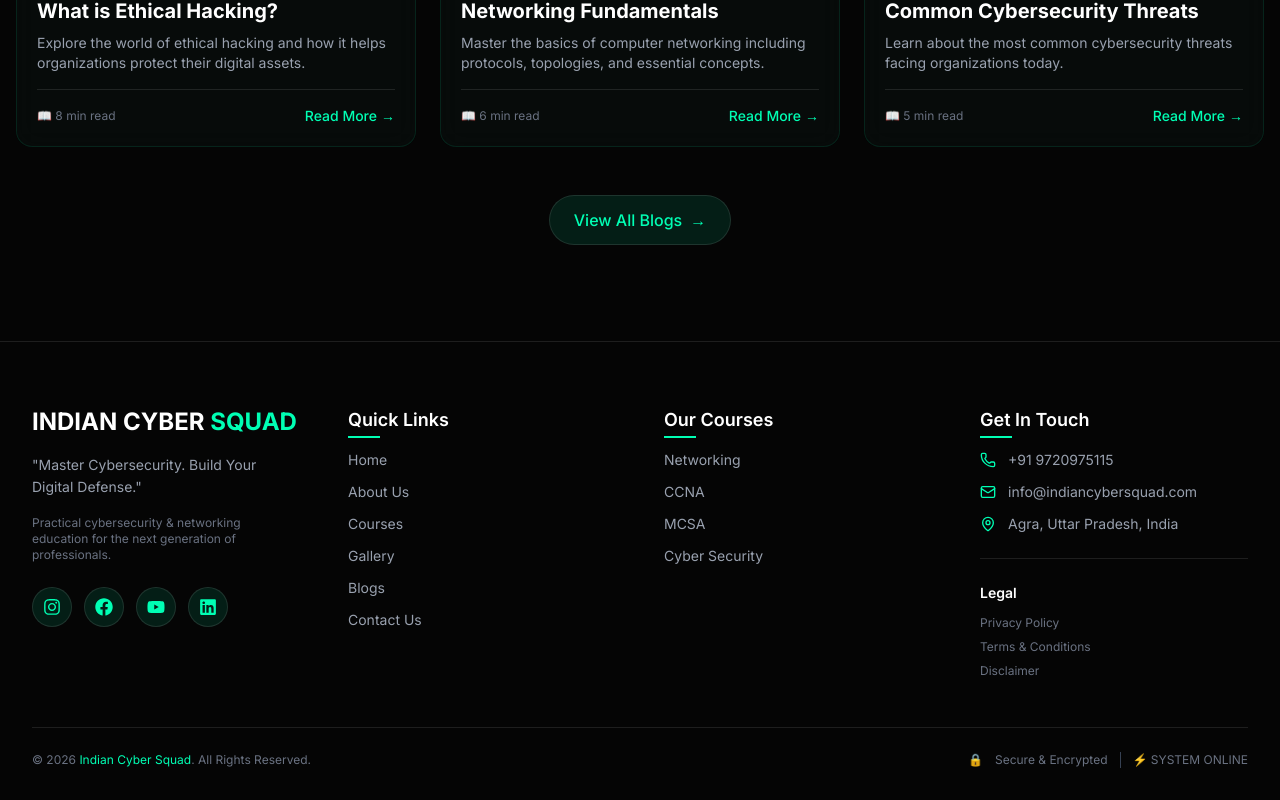
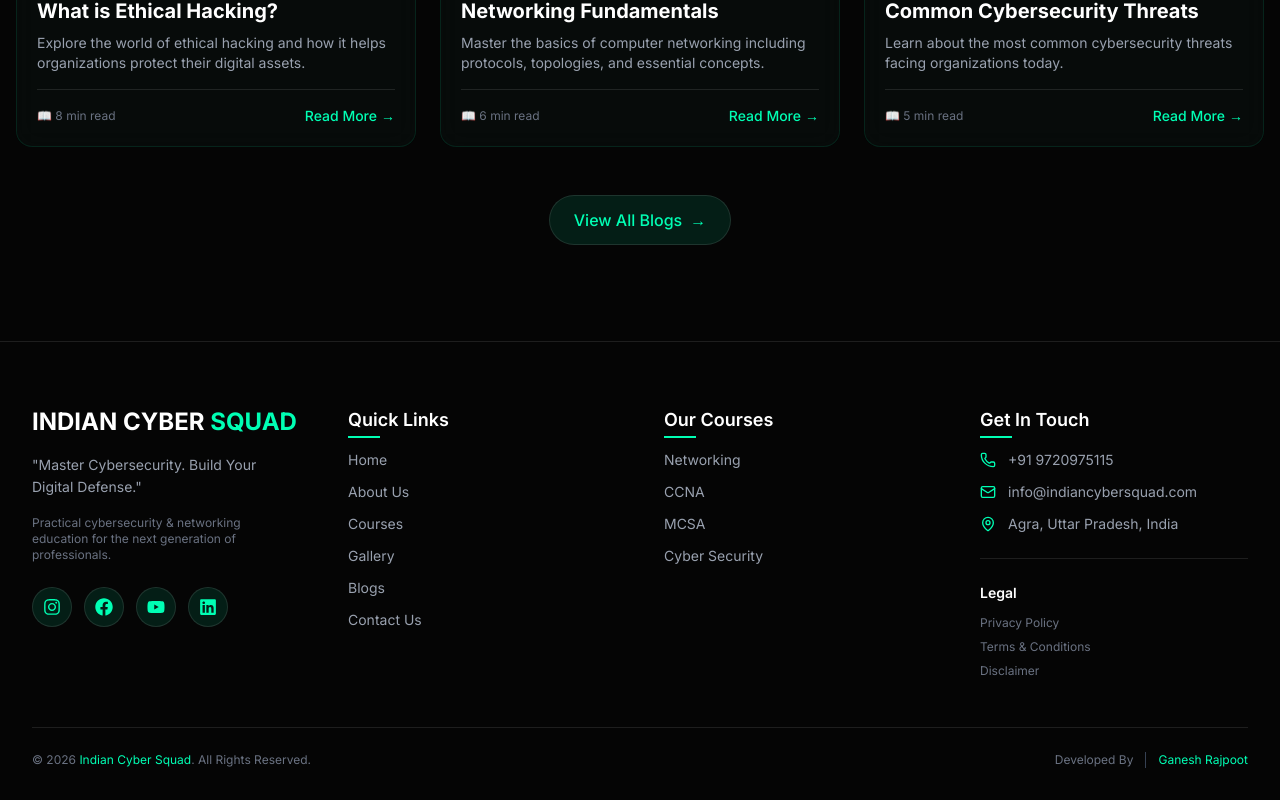
Before and after one commit to Ganesh-rajpoot/indian_cyber_squad, a Next.js app: page / in a window 1280 px wide. Shown: the part 6345-7145 px from the top of the page. Built offline with nearby package versions, Linux system fonts and the light colour scheme.

Commit message:
developed by added

```diff
--- a/components/Footer.tsx
+++ b/components/Footer.tsx
@@ -188,12 +188,25 @@
           <p className="text-gray-500 text-xs text-center md:text-left">
             © {currentYear} <span className="text-[#00ffb4]">Indian Cyber Squad</span>. All Rights Reserved.
           </p>
+          {/* <div className="flex items-center gap-3 text-xs">
+            <span className="text-gray-600">🔒</span>
+            <span className="text-gray-500">Developed By</span>
+            <span className="w-px h-4 bg-gray-700"></span>
+            <span className="text-gray-500"></span>
+          </div> */}
           <div className="flex items-center gap-3 text-xs">
-            <span className="text-gray-600">🔒</span>
-            <span className="text-gray-500">Secure & Encrypted</span>
-            <span className="w-px h-4 bg-gray-700"></span>
-            <span className="text-gray-500">⚡ SYSTEM ONLINE</span>
-          </div>
+          {/* <span className="text-gray-600">🔒</span> */}
+          <span className="text-gray-500">Developed By</span>
+          <span className="w-px h-4 bg-gray-700"></span>
+          <a
+            href="https://ganesh-rajpoot.github.io/portpolio/"
+            target="_blank"
+            rel="noopener noreferrer"
+            className="text-gray-500 hover:text-[#00ffb4] transition-colors duration-200"
+          >
+            <span className="text-[#00ffb4]">Ganesh Rajpoot</span>
+          </a>
+        </div>
         </div>
       </div>
     </footer>
```
